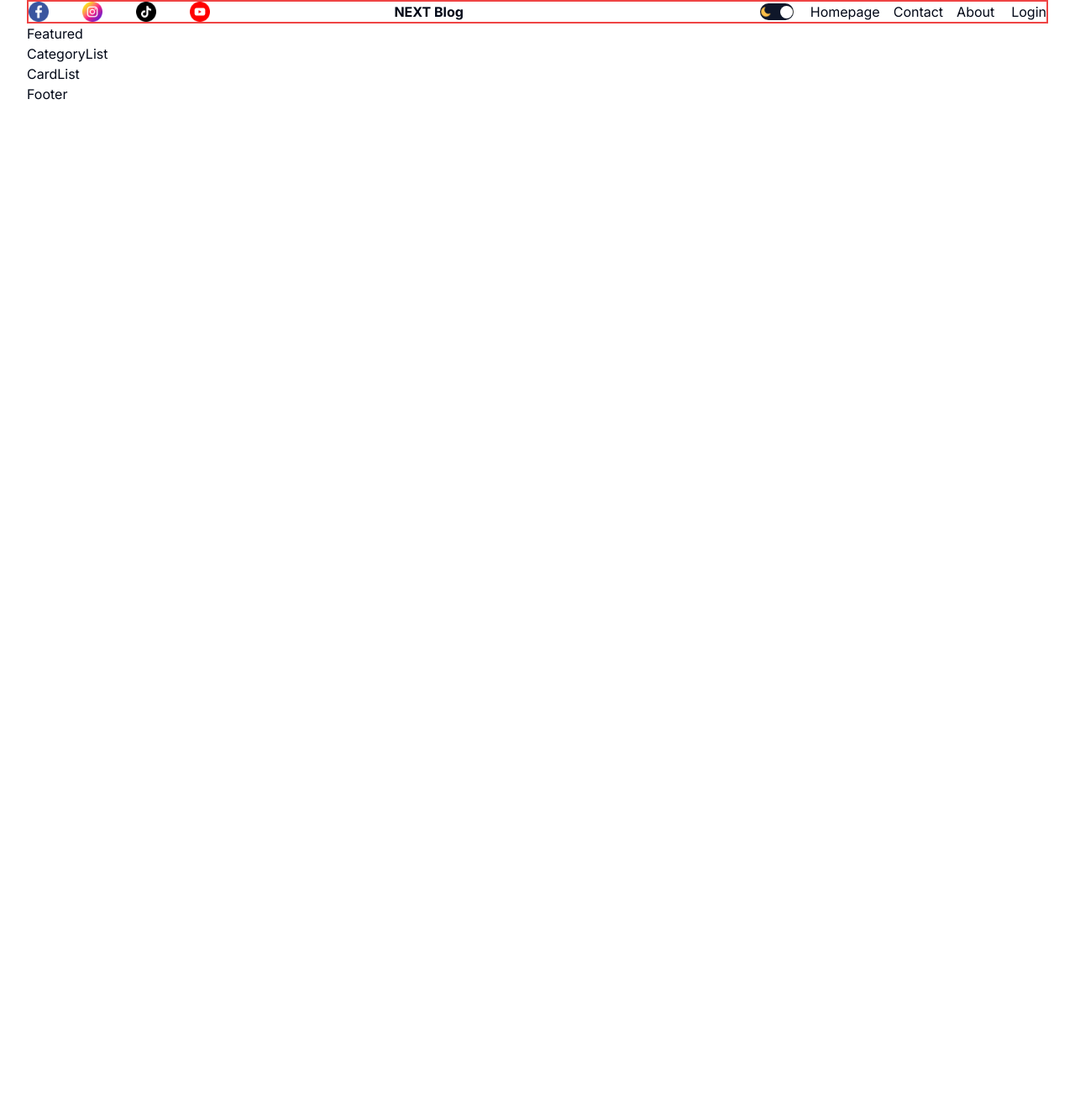
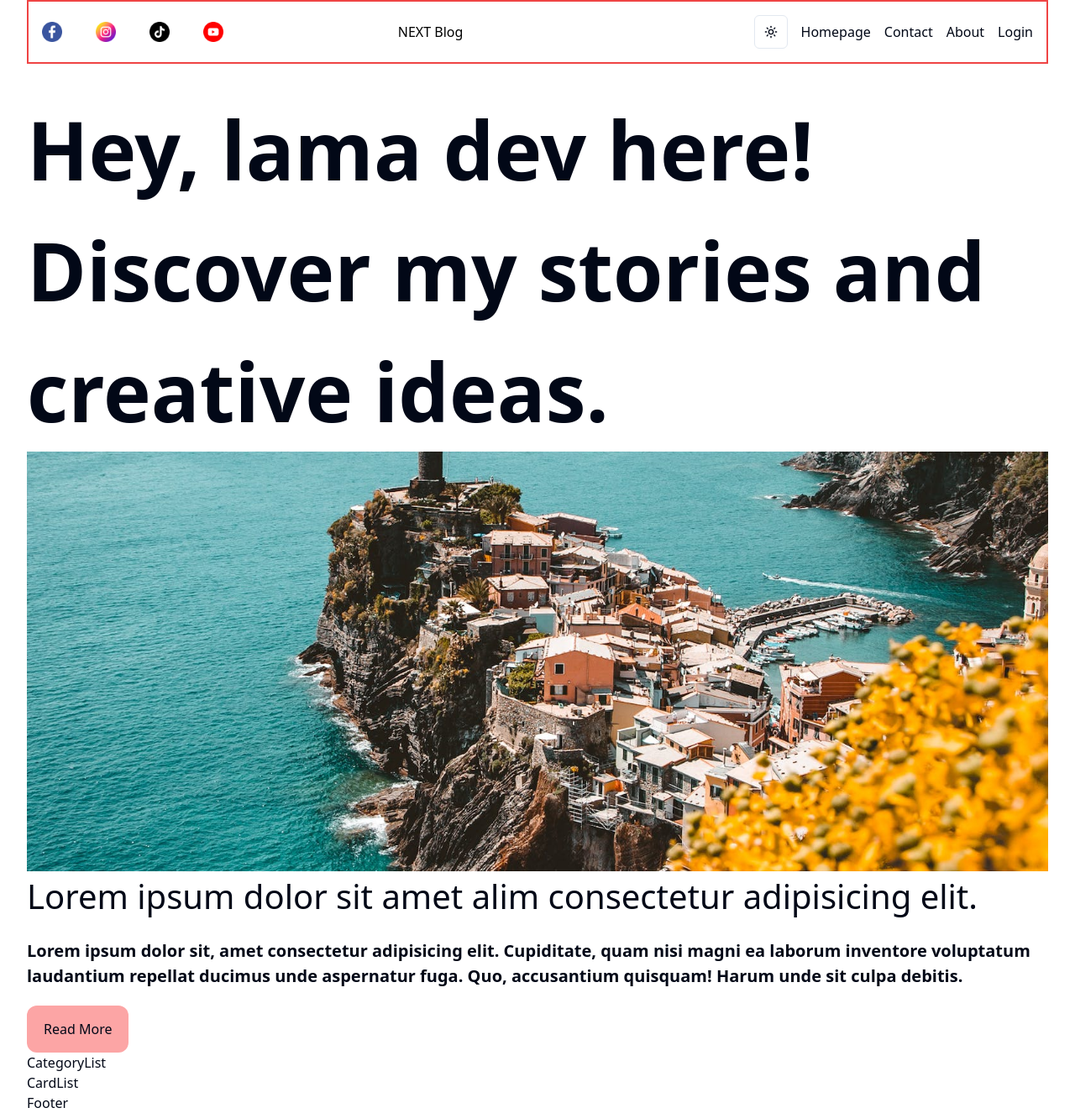
Before and after one commit to BrookTinnapat/next-blog-app, a Next.js app: page / in a window 1280 px wide. Shown: the whole page at 84% size. Before the commit the page ends 800 px from the top, so only its background shows below. Built offline with nearby package versions, Linux system fonts and the light colour scheme.

Commit message:
feat: shadcn theme

```diff
--- a/app/layout.js
+++ b/app/layout.js
@@ -2,9 +2,9 @@ import { Inter } from "next/font/google";
 import "./globals.css";
 import Navbar from "@/components/navbar/Navbar";
 import Footer from "@/components/footer/Footer";
-import { ThemeContextProvider } from "./context/ThemeContext";
-import ThemeProvider from "./providers/ThemeProvider";
+import { ThemeProvider } from "next-themes";
 
+// Import the Inter font from Google Fonts
 const inter = Inter({ subsets: ["latin"] });
 
 export const metadata = {
@@ -12,12 +12,17 @@ export const metadata = {
   description: "NextJS blog app",
 };
 
+// RootLayout component wraps the entire application
 export default function RootLayout({ children }) {
   return (
     <html lang="en">
-      <body className={inter.className}>
-        <ThemeContextProvider>
-          <ThemeProvider>
+      <body>
+        <ThemeProvider
+          attribute="class"
+          defaultTheme="system"
+          enableSystem
+          disableTransitionOnChange
+        >
           <div className="container">
             <div className="wrapper">
               <Navbar />
@@ -26,7 +31,6 @@ export default function RootLayout({ children }) {
             </div>
           </div>
         </ThemeProvider>
-        </ThemeContextProvider>
       </body>
     </html>
   );
--- a/components/featured/Featured.jsx
+++ b/components/featured/Featured.jsx
@@ -1,7 +1,40 @@
 import React from "react";
+import Image from "next/image";
 
 const Featured = () => {
-  return <div>Featured</div>;
+  return (
+    <>
+      <div className="mt-[30px]">
+        <h1 className="text-[36px] md:text-[48px] lg:text-[96px] font-bold">
+          <b>Hey, lama dev here!</b> Discover my stories and creative ideas.
+        </h1>
+        <div className="mt-[60px]items-center gap-[50px]">
+          <div className="flex-1 h-[500px] relative">
+            <Image
+              src="/p1.jpeg"
+              alt="image"
+              fill
+              className="flex-1 h-[500px] flex-col object-cover"
+            />
+          </div>
+          <div className="flex flex-1 flex-col gap-[20px]">
+            <h1 className="text-[40px]">
+              Lorem ipsum dolor sit amet alim consectetur adipisicing elit.
+            </h1>
+            <p className="text-[20px] font-semibold">
+              Lorem ipsum dolor sit, amet consectetur adipisicing elit.
+              Cupiditate, quam nisi magni ea laborum inventore voluptatum
+              laudantium repellat ducimus unde aspernatur fuga. Quo, accusantium
+              quisquam! Harum unde sit culpa debitis.
+            </p>
+            <button className="px-[20px] py-[16px] rounded-xl max-w-fit bg-red-300">
+              Read More
+            </button>
+          </div>
+        </div>
+      </div>
+    </>
+  );
 };
 
 export default Featured;
--- a/components/navbar/Navbar.jsx
+++ b/components/navbar/Navbar.jsx
@@ -1,21 +1,53 @@
-import React from "react";
+"use client";
+
+import React, { useState, useEffect } from "react";
 import Image from "next/image";
 import Link from "next/link";
 import AuthLinks from "../authLinks/AuthLinks";
-import ThemeToggle from "../themeToggle/ThemeToggle";
+import { Moon, Sun } from "lucide-react";
+import { useTheme } from "next-themes";
+import { Button } from "@/components/ui/button";
 
 const Navbar = () => {
+  const { theme, setTheme } = useTheme();
+  const [isMounted, setIsMounted] = useState(false);
+
+  useEffect(() => {
+    setIsMounted(true);
+  }, []);
+
+  if (!isMounted) return null; // Prevent rendering until mounted
+
+  const handleThemeToggle = () => {
+    setTheme(theme === "light" ? "dark" : "light");
+  };
+
   return (
-    <nav className="flex justify-between items-center border-2 border-red-500">
-      <div className=" lg:gap-10 flex-1 md:flex sm:gap-2 hidden">
+    <nav className="flex justify-between items-center border-2 border-red-500 p-4">
+      <div className="lg:gap-10 flex-1 md:flex sm:gap-2 hidden">
         <Image src="/facebook.png" alt="facebook" width={24} height={24} />
         <Image src="/instagram.png" alt="instagram" width={24} height={24} />
         <Image src="/tiktok.png" alt="tiktok" width={24} height={24} />
         <Image src="/youtube.png" alt="youtube" width={24} height={24} />
       </div>
-      <div className=" flex-1 items-center font-bold">NEXT Blog</div>
-      <div className=" items-center gap-[20px] font-xl flex">
-        <ThemeToggle />
+      <div className="flex flex-1 items-center text-black dark:text-white">
+        NEXT Blog
+      </div>
+      <div className="flex items-center gap-4">
+        {/* Theme Toggle Button */}
+        <Button
+          variant="outline"
+          size="icon"
+          onClick={handleThemeToggle}
+          className="p-2"
+        >
+          {theme === "light" ? (
+            <Moon className="h-[1rem] w-[1rem]" />
+          ) : (
+            <Sun className="h-[1rem] w-[1rem]" />
+          )}
+          <span className="sr-only">Toggle theme</span>
+        </Button>
         <div className="md:flex gap-4 hidden">
           <Link href="/">Homepage</Link>
           <Link href="/">Contact</Link>
--- /dev/null
+++ b/components/themeProvider/ThemeProvider.jsx
@@ -0,0 +1,14 @@
+"use client";
+
+import * as React from "react";
+import { ThemeProvider } from "next-themes";
+
+function MyApp({ Component, pageProps }) {
+  return (
+    <ThemeProvider attribute="class">
+      <Component {...pageProps} />
+    </ThemeProvider>
+  );
+}
+
+export default MyApp;
--- a/components/themeToggle/ThemeToggle.jsx
+++ /dev/null
@@ -1,34 +0,0 @@
-"use client";
-
-import Image from "next/image";
-import { useContext } from "react";
-import { ThemeContext } from "@/app/context/ThemeContext";
-
-const ThemeToggle = () => {
-  const { toggle, theme } = useContext(ThemeContext);
-
-  return (
-    <div
-      className="w-[40px] h-[20px] rounded-full cursor-pointer flex items-center justify-between bg-black relative"
-      onClick={toggle}
-      style={
-        theme === "dark"
-          ? { backgroundColor: "white" }
-          : { backgroundColor: "#0f172a" }
-      }
-    >
-      <Image src="/moon.png" alt="theme" width={14} height={14} />
-      <div
-        className="w-[15px] h-[15px] rounded-xl bg-white absolute"
-        style={
-          theme === "dark"
-            ? { left: 1, backgroundColor: "#0f172a" }
-            : { right: 1, backgroundColor: "white" }
-        }
-      ></div>
-      <Image src="/sun.png" alt="theme" width={14} height={14} />
-    </div>
-  );
-};
-
-export default ThemeToggle;
--- /dev/null
+++ b/components/ui/button.jsx
@@ -0,0 +1,47 @@
+import * as React from "react"
+import { Slot } from "@radix-ui/react-slot"
+import { cva } from "class-variance-authority";
+
+import { cn } from "@/lib/utils"
+
+const buttonVariants = cva(
+  "inline-flex items-center justify-center whitespace-nowrap rounded-md text-sm font-medium ring-offset-background transition-colors focus-visible:outline-none focus-visible:ring-2 focus-visible:ring-ring focus-visible:ring-offset-2 disabled:pointer-events-none disabled:opacity-50",
+  {
+    variants: {
+      variant: {
+        default: "bg-primary text-primary-foreground hover:bg-primary/90",
+        destructive:
+          "bg-destructive text-destructive-foreground hover:bg-destructive/90",
+        outline:
+          "border border-input bg-background hover:bg-accent hover:text-accent-foreground",
+        secondary:
+          "bg-secondary text-secondary-foreground hover:bg-secondary/80",
+        ghost: "hover:bg-accent hover:text-accent-foreground",
+        link: "text-primary underline-offset-4 hover:underline",
+      },
+      size: {
+        default: "h-10 px-4 py-2",
+        sm: "h-9 rounded-md px-3",
+        lg: "h-11 rounded-md px-8",
+        icon: "h-10 w-10",
+      },
+    },
+    defaultVariants: {
+      variant: "default",
+      size: "default",
+    },
+  }
+)
+
+const Button = React.forwardRef(({ className, variant, size, asChild = false, ...props }, ref) => {
+  const Comp = asChild ? Slot : "button"
+  return (
+    (<Comp
+      className={cn(buttonVariants({ variant, size, className }))}
+      ref={ref}
+      {...props} />)
+  );
+})
+Button.displayName = "Button"
+
+export { Button, buttonVariants }
--- a/package.json
+++ b/package.json
@@ -12,11 +12,13 @@
     "@heroicons/react": "^2.1.5",
     "@radix-ui/react-dropdown-menu": "^2.1.1",
     "@radix-ui/react-popover": "^1.1.1",
+    "@radix-ui/react-slot": "^1.1.0",
     "class-variance-authority": "^0.7.0",
     "clsx": "^2.1.1",
     "lucide-react": "^0.429.0",
     "next": "14.2.5",
     "next-auth": "^4.24.7",
+    "next-themes": "^0.3.0",
     "react": "^18",
     "react-dom": "^18",
     "tailwind-merge": "^2.5.2",
--- a/tailwind.config.js
+++ b/tailwind.config.js
@@ -1,11 +1,11 @@
 /** @type {import('tailwindcss').Config} */
 module.exports = {
-  darkMode: ["class"],
+  darkMode: "class",
   content: [
-    './pages/**/*.{js,jsx}',
-    './components/**/*.{js,jsx}',
-    './app/**/*.{js,jsx}',
-    './src/**/*.{js,jsx}',
+    "./pages/**/*.{js,jsx}",
+    "./components/**/*.{js,jsx}",
+    "./app/**/*.{js,jsx}",
+    "./src/**/*.{js,jsx}",
   ],
   prefix: "",
   theme: {
@@ -74,4 +74,4 @@ module.exports = {
     },
   },
   plugins: [require("tailwindcss-animate")],
-}
+};
```
Also changed, not shown: 1 other file (tests, documents, lock files or other folders). Lines whose indentation alone changed are shown as unchanged.
